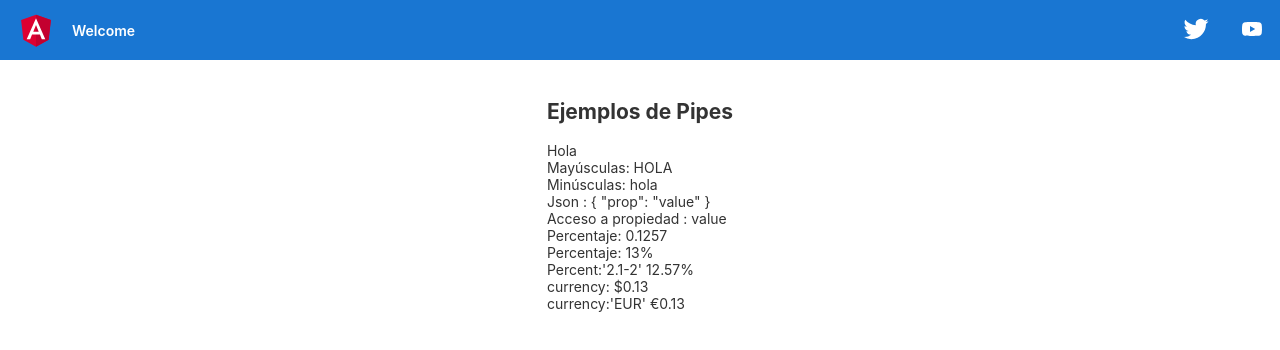
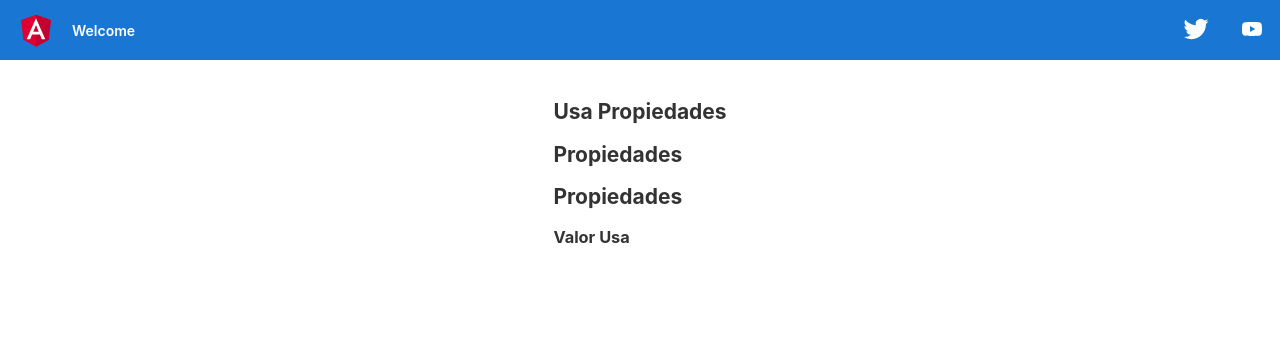
Before and after one commit to pepesan/curso-angular-twitch, an Angular app: page / in a window 1280 px wide. Shown: the top 350 px of the page. Built offline with nearby package versions, Linux system fonts and the light colour scheme.

Commit message:
ejemplo de uso de propiedades

```diff
--- a/src/app/app.component.html
+++ b/src/app/app.component.html
@@ -23,6 +23,7 @@
 
 <div class="content" role="main">
   <!--app-todos></app-todos>
-  <app-directivas></app-directivas-->
-  <app-pipes></app-pipes>
+  <app-directivas></app-directivas>
+  <app-pipes></app-pipes-->
+  <app-usa-propiedades></app-usa-propiedades>
 </div>
--- a/src/app/app.module.ts
+++ b/src/app/app.module.ts
@@ -6,13 +6,17 @@ import { TodosComponent } from './components/todos/todos.component';
 import {FormsModule} from "@angular/forms";
 import { DirectivasComponent } from './components/directivas/directivas.component';
 import { PipesComponent } from './components/pipes/pipes.component';
+import { PropiedadesComponent } from './components/propiedades/propiedades.component';
+import { UsaPropiedadesComponent } from './components/usa-propiedades/usa-propiedades.component';
 
 @NgModule({
   declarations: [
     AppComponent,
     TodosComponent,
     DirectivasComponent,
-    PipesComponent
+    PipesComponent,
+    PropiedadesComponent,
+    UsaPropiedadesComponent
   ],
   imports: [
     BrowserModule,
--- /dev/null
+++ b/src/app/components/propiedades/propiedades.component.html
@@ -0,0 +1,4 @@
+<div>
+  <h2>Propiedades</h2>
+  <h3>{{propiedad}}</h3>
+</div>
--- /dev/null
+++ b/src/app/components/usa-propiedades/usa-propiedades.component.html
@@ -0,0 +1,5 @@
+<div>
+  <h2>Usa Propiedades</h2>
+  <app-propiedades></app-propiedades>
+  <app-propiedades [propiedad]="valor"></app-propiedades>
+</div>
--- /dev/null
+++ b/src/app/components/usa-propiedades/usa-propiedades.component.ts
@@ -0,0 +1,12 @@
+import { Component } from '@angular/core';
+
+@Component({
+  selector: 'app-usa-propiedades',
+  templateUrl: './usa-propiedades.component.html',
+  styleUrls: ['./usa-propiedades.component.css']
+})
+export class UsaPropiedadesComponent {
+
+  valor: string = "Valor Usa";
+
+}
```
Also changed, not shown: src/app/components/propiedades/propiedades.component.ts (added, +12 -0 lines), src/app/components/propiedades/propiedades.component.css (added), src/app/components/usa-propiedades/usa-propiedades.component.css (added), 2 other files (tests, documents, lock files or other folders).
